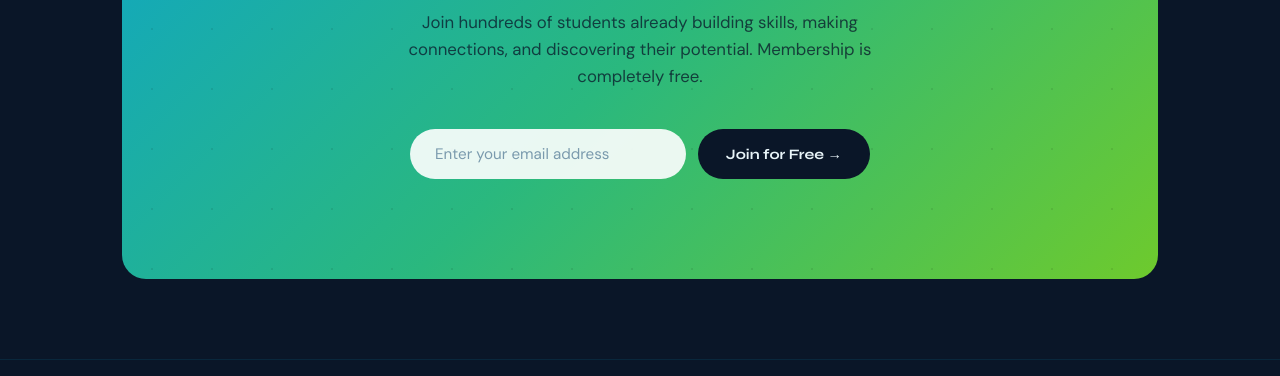
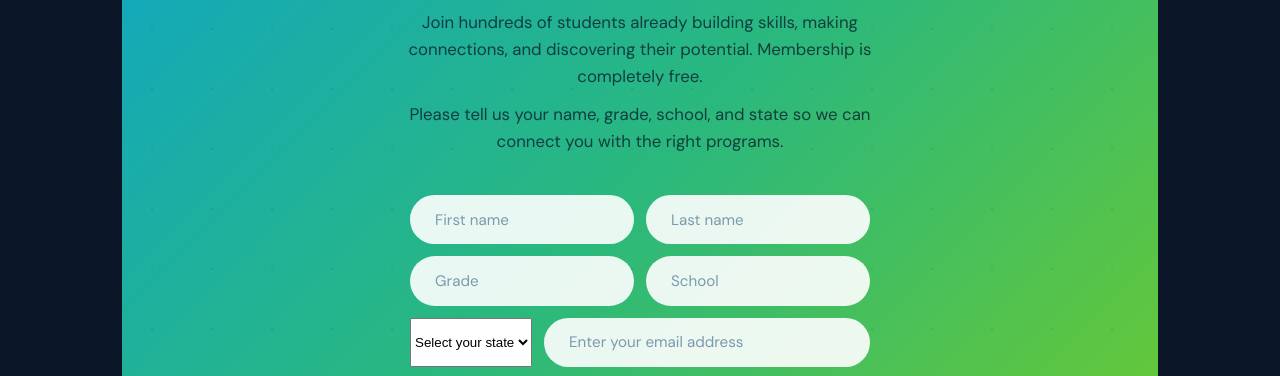
Before and after one commit to youthbizassociation/yba, a plain HTML site: page join.html in a window 1280 px wide. Shown: the part 1254-1630 px from the top of the page. Drawn offline with nearby package versions, Linux system fonts and the light colour scheme.

Commit message:
Update join.html

```diff
--- a/join.html
+++ b/join.html
@@ -80,7 +80,70 @@
       <div class="join-box">
         <h2>Ready to Start Your Business Journey?</h2>
         <p>Join hundreds of students already building skills, making connections, and discovering their potential. Membership is completely free.</p>
+        <p>Please tell us your name, grade, school, and state so we can connect you with the right programs.</p>
         <form class="join-form" id="join-form" novalidate>
+          <label class="sr-only" for="join-first-name">First name</label>
+          <input type="text" placeholder="First name" id="join-first-name" name="first_name" autocomplete="given-name" required aria-describedby="join-status">
+          <label class="sr-only" for="join-last-name">Last name</label>
+          <input type="text" placeholder="Last name" id="join-last-name" name="last_name" autocomplete="family-name" required aria-describedby="join-status">
+          <label class="sr-only" for="join-grade">Grade</label>
+          <input type="text" placeholder="Grade" id="join-grade" name="grade" autocomplete="off" required aria-describedby="join-status">
+          <label class="sr-only" for="join-school">School</label>
+          <input type="text" placeholder="School" id="join-school" name="school" autocomplete="organization" required aria-describedby="join-status">
+          <label class="sr-only" for="join-state">State</label>
+          <select id="join-state" name="state" required aria-describedby="join-status">
+            <option value="" disabled selected>Select your state</option>
+            <option value="AL">Alabama</option>
+            <option value="AK">Alaska</option>
+            <option value="AZ">Arizona</option>
+            <option value="AR">Arkansas</option>
+            <option value="CA">California</option>
+            <option value="CO">Colorado</option>
+            <option value="CT">Connecticut</option>
+            <option value="DE">Delaware</option>
+            <option value="FL">Florida</option>
+            <option value="GA">Georgia</option>
+            <option value="HI">Hawaii</option>
+            <option value="ID">Idaho</option>
+            <option value="IL">Illinois</option>
+            <option value="IN">Indiana</option>
+            <option value="IA">Iowa</option>
+            <option value="KS">Kansas</option>
+            <option value="KY">Kentucky</option>
+            <option value="LA">Louisiana</option>
+            <option value="ME">Maine</option>
+            <option value="MD">Maryland</option>
+            <option value="MA">Massachusetts</option>
+            <option value="MI">Michigan</option>
+            <option value="MN">Minnesota</option>
+            <option value="MS">Mississippi</option>
+            <option value="MO">Missouri</option>
+            <option value="MT">Montana</option>
+            <option value="NE">Nebraska</option>
+            <option value="NV">Nevada</option>
+            <option value="NH">New Hampshire</option>
+            <option value="NJ">New Jersey</option>
+            <option value="NM">New Mexico</option>
+            <option value="NY">New York</option>
+            <option value="NC">North Carolina</option>
+            <option value="ND">North Dakota</option>
+            <option value="OH">Ohio</option>
+            <option value="OK">Oklahoma</option>
+            <option value="OR">Oregon</option>
+            <option value="PA">Pennsylvania</option>
+            <option value="RI">Rhode Island</option>
+            <option value="SC">South Carolina</option>
+            <option value="SD">South Dakota</option>
+            <option value="TN">Tennessee</option>
+            <option value="TX">Texas</option>
+            <option value="UT">Utah</option>
+            <option value="VT">Vermont</option>
+            <option value="VA">Virginia</option>
+            <option value="WA">Washington</option>
+            <option value="WV">West Virginia</option>
+            <option value="WI">Wisconsin</option>
+            <option value="WY">Wyoming</option>
+          </select>
           <label class="sr-only" for="join-email">Email address</label>
           <input type="email" placeholder="Enter your email address" id="join-email" name="email" autocomplete="email" required aria-describedby="join-status">
           <button type="submit" class="btn-dark">Join for Free &rarr;</button>
```
